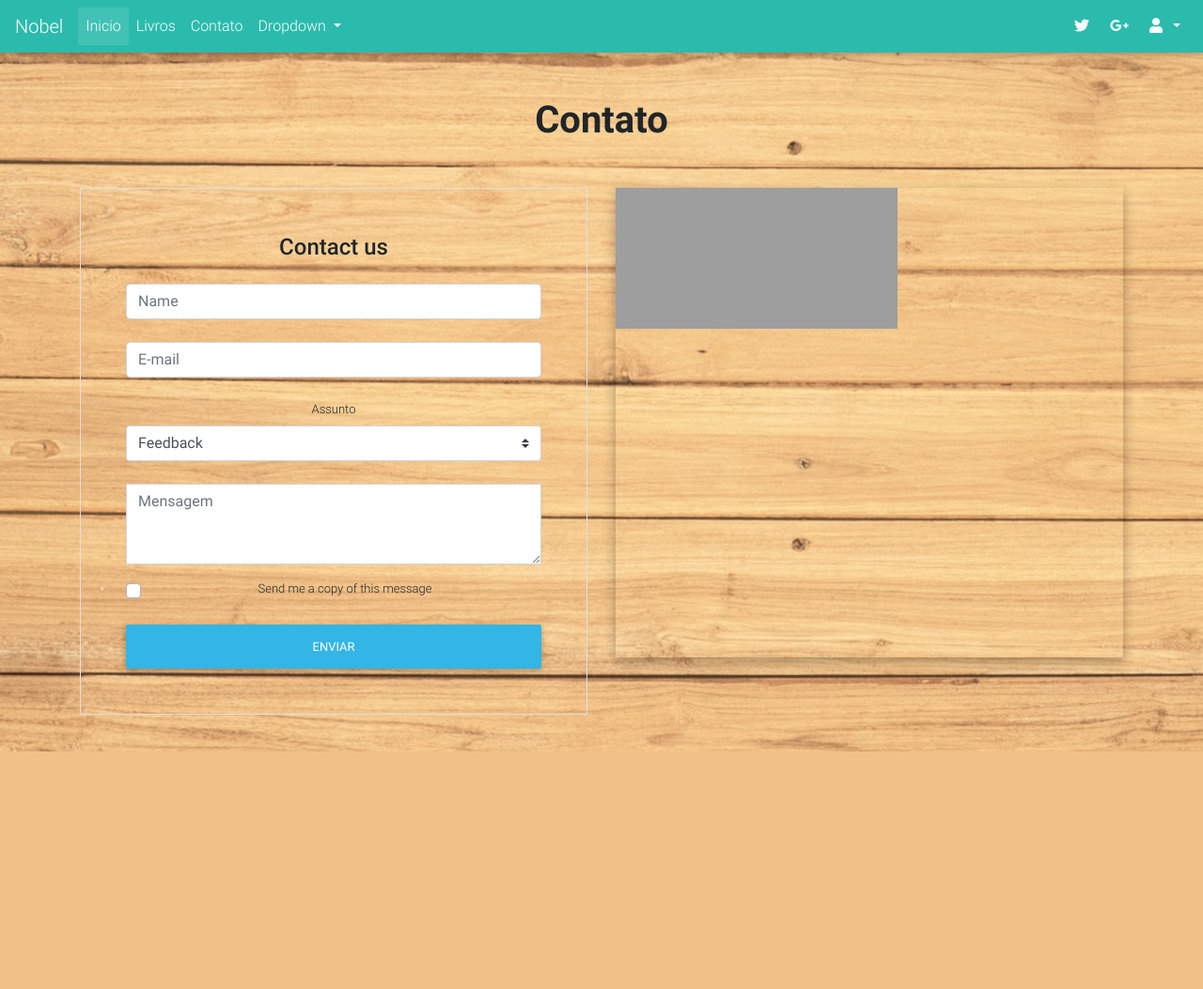
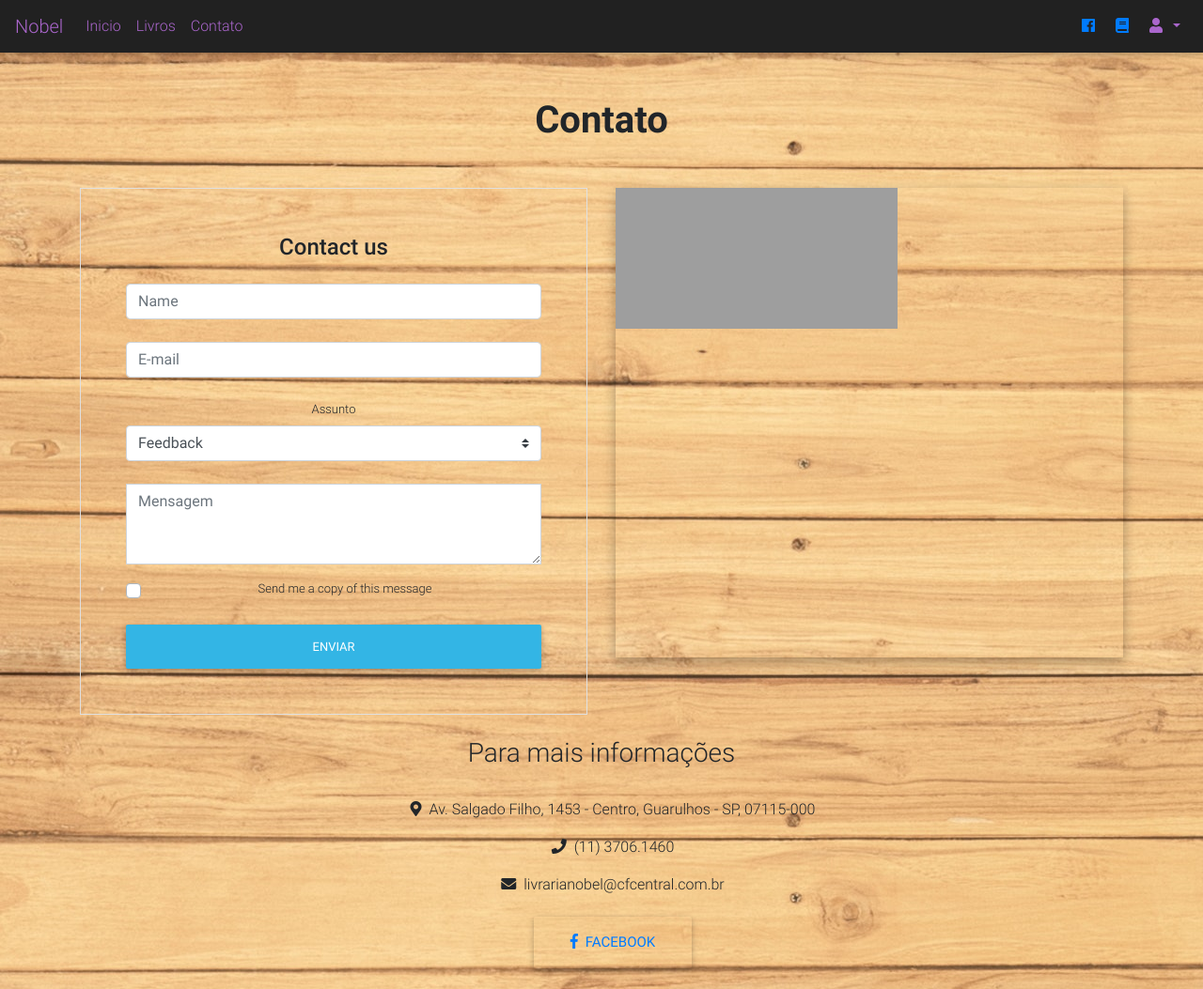
Before and after one commit to lucascalixtos/-PHP_OO_CodeIgniter_SistemaLivraria, a CodeIgniter app: page /projeto_lp62/index.php/livraria/contato in a window 1280 px wide. Shown: the whole page at 94% size. Before the commit the page ends 800 px from the top, so only its background shows below. Run offline with CodeIgniter, Linux system fonts and the light colour scheme; grey boxes are pictures that could not be loaded.

Commit message:
Alterações no site

```diff
--- a/application/controllers/setup.php
+++ b/application/controllers/setup.php
@@ -53,6 +53,8 @@ class Setup extends CI_Controller{
     public function login(){
         $this->load->view('common/header');
         $this->load->view('common/navbar');
+        set_msg('<p>Usuario Padrão: lucas</p>
+        <p>Senha: 123456</p>');
         if($this->option->get_option('setup_executado') != 1):
             redirect('setup/instalar','refresh');
         endif;
--- a/application/views/common/navbar.php
+++ b/application/views/common/navbar.php
@@ -1,43 +1,33 @@
 <!--Navbar -->
-<nav class="navbar navbar-expand-lg navbar-dark default-color">
-  <a class="navbar-brand" href="<?php echo site_url()?>">Nobel</a>
+<nav class="navbar navbar-expand-lg elegant-color-dark text-secondary">
+  <a class="navbar-brand text-secondary" href="<?php echo site_url()?>">Nobel</a>
   <button class="navbar-toggler" type="button" data-toggle="collapse" data-target="#navbarSupportedContent-333"
     aria-controls="navbarSupportedContent-333" aria-expanded="false" aria-label="Toggle navigation">
     <span class="navbar-toggler-icon"></span>
   </button>
-  <div class="collapse navbar-collapse" id="navbarSupportedContent-333">
-    <ul class="navbar-nav mr-auto">
-      <li class="nav-item active">
-        <a class="nav-link" href="<?php echo site_url();?>">Inicio
+  <div class="collapse navbar-collapse text-secondary" id="navbarSupportedContent-333">
+    <ul class="navbar-nav mr-auto text-secondary">
+      <li class="nav-item active text-secondary">
+        <a class="nav-link text-secondary" href="<?php echo site_url();?>">Inicio
           <span class="sr-only">(current)</span>
         </a>
       </li>
-      <li class="nav-item">
-        <a class="nav-link" href="<?php echo site_url('livros')?>">Livros</a>
+      <li class="nav-item text-secondary">
+        <a class="nav-link text-secondary" href="<?php echo site_url('livros')?>">Livros</a>
       </li>
-      <li class="nav-item">
-        <a class="nav-link" href="<?php echo site_url('contato')?>">Contato</a>
-      </li>
-      <li class="nav-item dropdown">
-        <a class="nav-link dropdown-toggle" id="navbarDropdownMenuLink-333" data-toggle="dropdown" aria-haspopup="true"
-          aria-expanded="false">Dropdown
-        </a>
-        <div class="dropdown-menu dropdown-default" aria-labelledby="navbarDropdownMenuLink-333">
-          <a class="dropdown-item" href="#">Action</a>
-          <a class="dropdown-item" href="#">Another action</a>
-          <a class="dropdown-item" href="#">Something else here</a>
-        </div>
+      <li class="nav-item text-secondary">
+        <a class="nav-link text-secondary" href="<?php echo site_url('contato')?>">Contato</a>
       </li>
     </ul>
     <ul class="navbar-nav ml-auto nav-flex-icons">
       <li class="nav-item">
-        <a class="nav-link waves-effect waves-light">
-          <i class="fab fa-twitter"></i>
+        <a class="nav-link waves-effect waves-light" href="https://www.facebook.com/Livrarianobel/">
+          <i class="fab fa-facebook"></i>
         </a>
       </li>
       <li class="nav-item">
-        <a class="nav-link waves-effect waves-light">
-          <i class="fab fa-google-plus-g"></i>
+        <a class="nav-link waves-effect waves-light" href="http://livrarianobel.com.br/">
+        <i class="fas fa-book"></i>
         </a>
       </li>
       <li class="nav-item dropdown">
@@ -46,9 +36,7 @@
           <i class="fas fa-user"></i>
         </a>
         <div class="dropdown-menu dropdown-menu-right dropdown-default" aria-labelledby="navbarDropdownMenuLink-333">
-          <a class="dropdown-item" href="#">Action</a>
-          <a class="dropdown-item" href="#">Another action</a>
-          <a class="dropdown-item" href="#">Something else here</a>
+          <a class="dropdown-item" href="<?= base_url('setup')?>">Painel Administrativo</a>
         </div>
       </li>
     </ul>
--- a/application/views/elementos/view_contato.php
+++ b/application/views/elementos/view_contato.php
@@ -1,10 +1,10 @@
-<div class="container">
-<div class="row">
+<div class="container mx-auto">
+    <div class="row">
         <div class='col-md-12 mx-auto'>
             <h2 class="h1-responsive font-weight-bold text-center my-5">Contato</h2>
         </div>
     </div>
-    <div class="row">
+    <div class="row wow fadeInUp">
         <div class='col-md-6 mx-auto'>
             <?= $contato ?>
         </div>
@@ -12,4 +12,24 @@
             <?= $mapa ?>
         </div>
     </div>
+    <div class="row mx-auto wow fadeInUp">
+        <div class="col-md-12 mx-auto">
+            <h3 class="my-4 pb-2 text-lg-center " >Para mais informações</h3>
+            <ul class="text-lg-center list-unstyled ml-4">
+                <li>
+                <p><i class="fas fa-map-marker-alt pr-2"></i>Av. Salgado Filho, 1453 - Centro, Guarulhos - SP, 07115-000</p>
+                </li>
+                <li>
+                <p><i class="fas fa-phone pr-2"></i>(11) 3706.1460</p>
+                </li>
+                <li>
+                <p><i class="fas fa-envelope pr-2"></i>livrarianobel@cfcentral.com.br</p>
+                </li>
+                <li>
+                <p><button type="button" class="btn btn-lg btn-fb"><a href="https://www.facebook.com/Livrarianobel/"><i class="fab fa-facebook-f pr-1"></i> Facebook</button></a></p>
+                </li>
+            </ul>
+        </div>
+    </div>
+
 </div>
--- a/application/views/painel/carrossel_form.php
+++ b/application/views/painel/carrossel_form.php
@@ -10,7 +10,7 @@
                 <span class="input-group-text">Selecione a imagem 1</span>
             </div>
             <div class="custom-file">
-                <input type="file" class="custom-file-input" name="img1" id="img1" aria-describedby="fileInput">
+                <input type="file" class="custom-file-input" name="img1" id="img1" value="" aria-describedby="fileInput">
                 <label class="custom-file-label" for="file-with-current"></label>
             </div>
         </div>
```
Also changed, not shown: application/views/elementos/cadastro_livro.php (+10 -1 lines), application/views/elementos/detalhes.php (+7 -2 lines), assets/img/card1.jpg (added), assets/img/card2.jpg (added), assets/img/card3.png (added), assets/img/livro3.jpeg (added), assets/img/livro4.jpeg (added), assets/img/livro5.jpeg (added), assets/img/livro6.jpeg (added), assets/img/livro7.jpeg (added).
